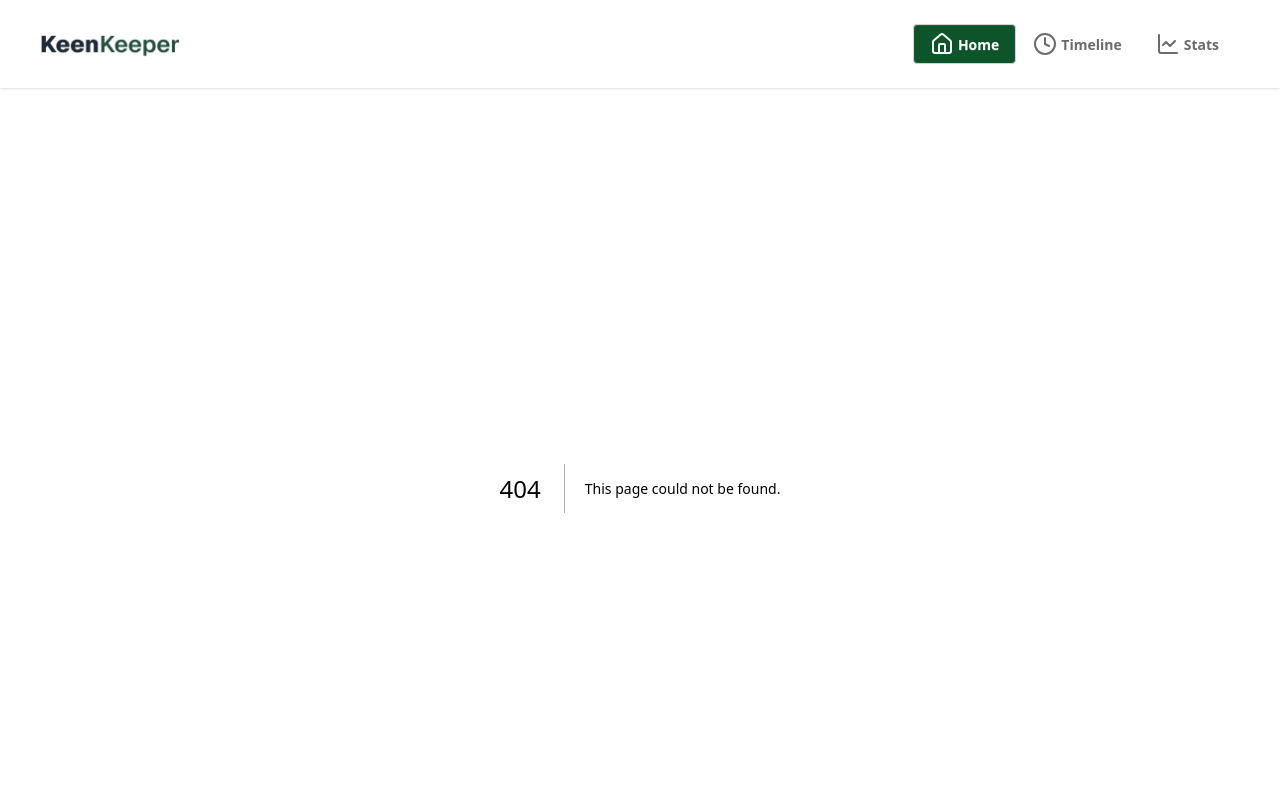
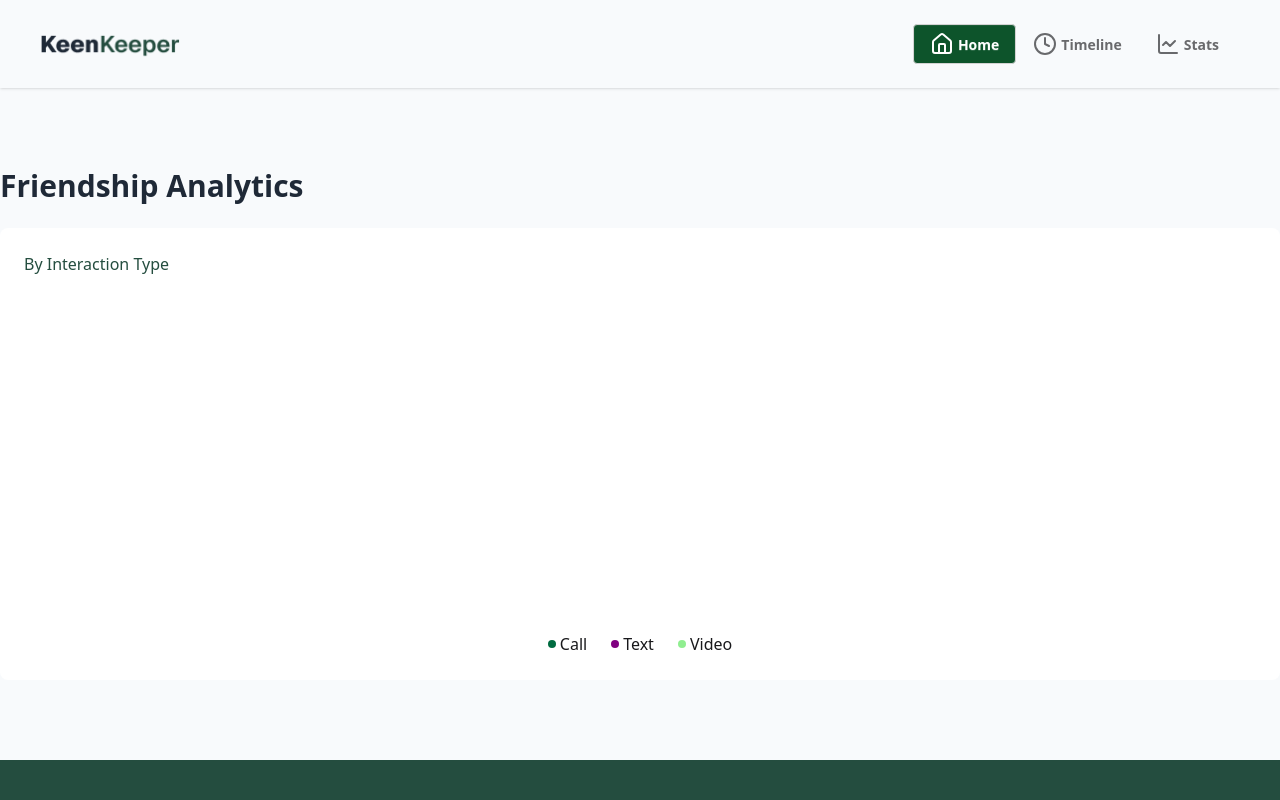
Before and after one commit to rakib4kbd/B13-A7-Keen-Keeper, a Next.js app: page /stats in a window 1280 px wide. Before the commit this address had no page. Shown: the top 800 px of the page. Built offline with nearby package versions, Linux system fonts and the light colour scheme.

Commit message:
added timeline context and recharts

```diff
--- a/package.json
+++ b/package.json
@@ -14,7 +14,8 @@
     "next": "16.2.3",
     "react": "19.2.4",
     "react-dom": "19.2.4",
-    "react-toastify": "^11.0.5"
+    "react-toastify": "^11.0.5",
+    "recharts": "^3.8.1"
   },
   "devDependencies": {
     "@tailwindcss/postcss": "^4",
--- a/src/app/layout.js
+++ b/src/app/layout.js
@@ -4,6 +4,7 @@ import Navbar from "@/components/Navbar/Navbar";
 import Footer from "@/components/Footer/Footer";
 import { ToastContainer } from "react-toastify";
 import { Slide } from "react-toastify";
+import TimelineProvider from "@/provider/TimelineProvider";
 
 const geistSans = Geist({
   variable: "--font-geist-sans",
@@ -28,6 +29,7 @@ export default function RootLayout({ children }) {
       className={`${geistSans.variable} ${geistMono.variable} h-full antialiased bg-[#F8FAFC]`}
     >
       <body className="min-h-full flex flex-col">
+        <TimelineProvider>
           <Navbar />
           <ToastContainer
             position="top-center"
@@ -44,6 +46,7 @@ export default function RootLayout({ children }) {
           />
           {children}
           <Footer />
+        </TimelineProvider>
       </body>
     </html>
   );
--- /dev/null
+++ b/src/app/stats/page.js
@@ -0,0 +1,24 @@
+import StatsChart from "@/components/StatsChart/StatsChart";
+import React from "react";
+
+const StatsPage = () => {
+  return (
+    <div className="container mx-auto mt-4 md:mt-20">
+      <div className="flex flex-col justify-center gap-6">
+        <h1 className="text-3xl text-heading font-bold">
+          Friendship Analytics
+        </h1>
+        <div className="bg-white card p-6 flex flex-col gap-6">
+          <p className="font-medium text-heading-profile">
+            By Interaction Type
+          </p>
+          <div className="flex items-center justify-center">
+            <StatsChart />
+          </div>
+        </div>
+      </div>
+    </div>
+  );
+};
+
+export default StatsPage;
--- a/src/app/timeline/page.js
+++ b/src/app/timeline/page.js
@@ -1,9 +1,15 @@
+import TimelineItems from "@/components/TimelineItems/TimelineItems";
+import { useContext } from "react";
+
 const Timeline = () => {
   return (
     <div className="mt-4 md:mt-20 container mx-auto">
       <div className="flex flex-col">
-        <h1 className="text-2xl">Timeline</h1>
+        <h1 className="text-3xl font-bold">Timeline</h1>
         <select>Filter Timeline</select>
+      </div>
+      <div>
+        <TimelineItems />
       </div>
     </div>
   );
--- a/src/components/FriendProfile/QuickCheckIn/QuickCheckIn.js
+++ b/src/components/FriendProfile/QuickCheckIn/QuickCheckIn.js
@@ -1,11 +1,26 @@
 "use client";
 
+import { TimelineContext } from "@/provider/TimelineProvider";
 import { MessageSquareMore } from "lucide-react";
 import { Video } from "lucide-react";
 import { PhoneCall } from "lucide-react";
+import { useContext } from "react";
 import { toast } from "react-toastify";
 const QuickCheckIn = ({ friendProfile }) => {
+  const { timeline, setTimeline } = useContext(TimelineContext);
   const handleCheckIn = (userName, clickedBtn) => {
+    setTimeline([
+      ...timeline,
+      {
+        user: userName,
+        action: clickedBtn,
+        date: new Date().toLocaleDateString("en-US", {
+          year: "numeric",
+          month: "short",
+          day: "numeric",
+        }),
+      },
+    ]);
     toast(`${clickedBtn} with ${userName}`);
   };
 
--- /dev/null
+++ b/src/components/StatsChart/StatsChart.js
@@ -0,0 +1,60 @@
+"use client";
+import { TimelineContext } from "@/provider/TimelineProvider";
+import { completeSoftNavigation } from "next/dist/client/components/segment-cache/navigation";
+import React, { useContext } from "react";
+import { Pie, PieChart } from "recharts";
+
+const StatsChart = ({ isAnimationActive = true }) => {
+  const { timeline } = useContext(TimelineContext);
+
+  const callCount = timeline.filter((item) => item.action == "Call").length;
+  const textCount = timeline.filter((item) => item.action == "Text").length;
+  const videoCount = timeline.filter((item) => item.action == "Video").length;
+
+  const data = [
+    {
+      action: "Call",
+      value: callCount,
+      fill: "#006B40",
+    },
+    {
+      action: "Text",
+      value: textCount,
+      fill: "#800080",
+    },
+    {
+      action: "Video",
+      value: videoCount,
+      fill: "#90EE90",
+    },
+  ];
+  return (
+    <div className="flex flex-col items-center justify-center gap-3">
+      <PieChart className="w-80 aspect-square" responsive>
+        <Pie
+          data={data}
+          innerRadius={"80%"}
+          outerRadius={"100%"}
+          cornerRadius={"50%"}
+          paddingAngle={5}
+          fill="#8884d8"
+          dataKey="value"
+          isAnimationActive={isAnimationActive}
+        ></Pie>
+      </PieChart>
+      <div className="flex items-center gap-6">
+        {data.map((i, index) => (
+          <div key={index} className="flex gap-1 items-center">
+            <div
+              className="w-2 h-2 rounded-full"
+              style={{ backgroundColor: i.fill }}
+            ></div>
+            <p>{i.action}</p>
+          </div>
+        ))}
+      </div>
+    </div>
+  );
+};
+
+export default StatsChart;
--- /dev/null
+++ b/src/components/TimelineItems/TimelineItems.js
@@ -0,0 +1,53 @@
+"use client";
+import { TimelineContext } from "@/provider/TimelineProvider";
+import { Video } from "lucide-react";
+import { SearchAlert } from "lucide-react";
+import { MessageSquareMore } from "lucide-react";
+import { Phone } from "lucide-react";
+import React, { useContext } from "react";
+
+const timelineLogo = {
+  Call: <Phone />,
+  Text: <MessageSquareMore />,
+  Video: <Video />,
+};
+
+const TimelineItems = () => {
+  const { timeline } = useContext(TimelineContext);
+  return (
+    <div className="container mx-auto mt-6">
+      {timeline.length > 0 ? (
+        <div className="flex flex-col gap-6">
+          {timeline.map((item, index) => (
+            <div
+              key={index}
+              className="card drop-shadow p-6 bg-white text-description"
+            >
+              <div className="flex gap-3 items-center">
+                <div>{timelineLogo[item.action]}</div>
+                <div>
+                  <h1>
+                    <strong className="text-heading-profile font-medium">
+                      {item.action}
+                    </strong>{" "}
+                    with {item.user}
+                  </h1>
+                  <p className="font-medium">{item.date}</p>
+                </div>
+              </div>
+            </div>
+          ))}
+        </div>
+      ) : (
+        <div className="flex items-center justify-center py-20 bg-white card">
+          <div>
+            <SearchAlert width={50} height={50} />
+          </div>
+          <h1 className="text-xl">Timeline Empty!</h1>
+        </div>
+      )}
+    </div>
+  );
+};
+
+export default TimelineItems;
--- a/src/context/Context.js
+++ /dev/null
@@ -1,9 +0,0 @@
-import { createContext } from "react";
-
-export const TimelineContext = createContext([]);
-
-const TimelineProvider = ({ children }) => {
-  return (
-    <TimelineContext.Provider value={[]}>{children}</TimelineContext.Provider>
-  );
-};
--- /dev/null
+++ b/src/provider/TimelineProvider.js
@@ -0,0 +1,17 @@
+"use client";
+import { createContext, useState } from "react";
+
+export const TimelineContext = createContext([]);
+
+import React from "react";
+
+const TimelineProvider = ({ children }) => {
+  const [timeline, setTimeline] = useState([]);
+  return (
+    <TimelineContext.Provider value={{ timeline, setTimeline }}>
+      {children}
+    </TimelineContext.Provider>
+  );
+};
+
+export default TimelineProvider;
```
Also changed, not shown: 1 other file (tests, documents, lock files or other folders). Lines whose indentation alone changed are shown as unchanged.
